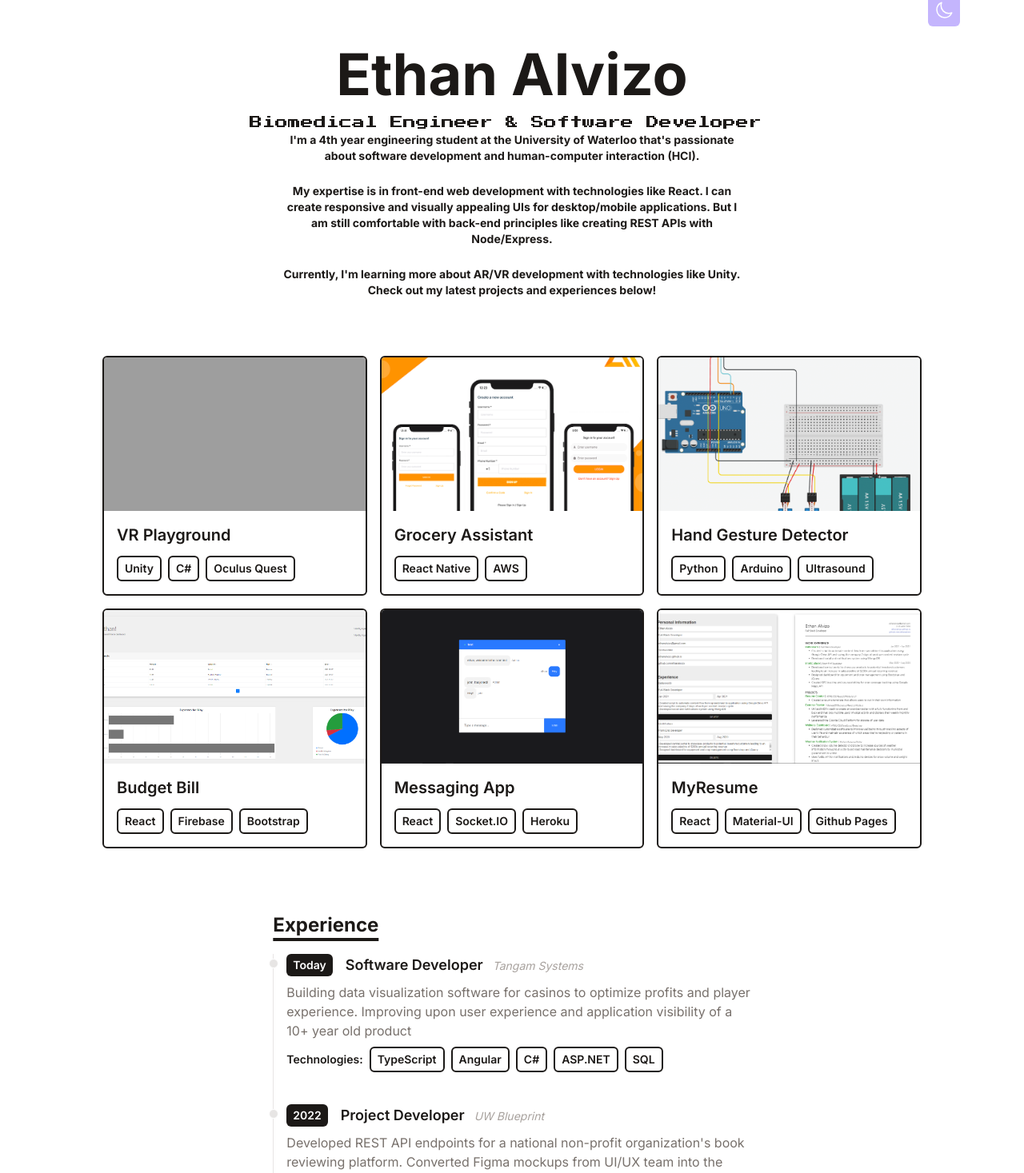
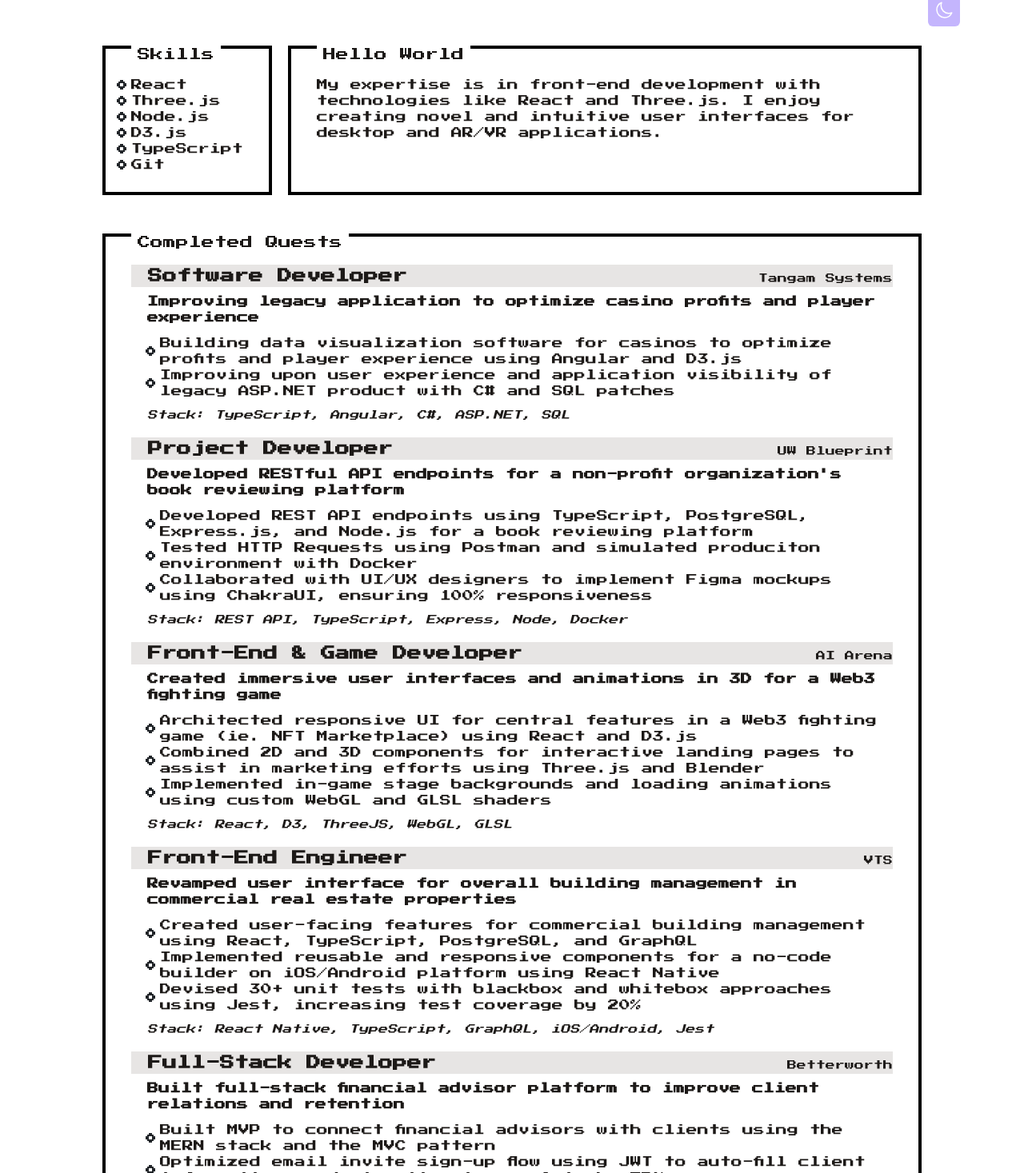
Before and after one commit to ethanalvizo/ethanalvizo.github.io, a React (Vite) app: page / in a window 1280 px wide. Shown: the part 23-1490 px from the top of the page at 80% size. Built offline with nearby package versions, Linux system fonts and the light colour scheme; grey boxes are pictures that could not be loaded.

Commit message:
Implemented intro and experience sections

```diff
--- a/index.html
+++ b/index.html
@@ -15,6 +15,7 @@
       href="https://fonts.googleapis.com/css2?family=Press+Start+2P&display=swap"
       rel="stylesheet"
     />
+    <link href="https://unpkg.com/nes.css/css/nes.css" rel="stylesheet" />
     <link
       rel="stylesheet"
       href="https://cdnjs.cloudflare.com/ajax/libs/font-awesome/6.1.1/css/all.min.css"
--- a/package.json
+++ b/package.json
@@ -12,6 +12,7 @@
     "deploy": "gh-pages -d dist"
   },
   "dependencies": {
+    "nes.css": "^2.3.0",
     "react": "^18.2.0",
     "react-dom": "^18.2.0",
     "react-icons": "^4.7.1",
--- a/src/App.jsx
+++ b/src/App.jsx
@@ -1,5 +1,6 @@
 import React, { useEffect, useState } from "react";
 import Contact from "./components/Contact";
+import Experience from "./components/Experience";
 import Footer from "./components/Footer";
 import Intro from "./components/Intro";
 import Portfolio from "./components/Portfolio";
@@ -71,11 +72,11 @@ function App() {
       >
         {theme === "dark" ? sun : moon}
       </button>
-      <div className="bg-white dark:bg-stone-900 text-stone-900 dark:text-stone-300 min-h-screen font-inter">
+      <div className="bg-white dark:bg-stone-900 text-stone-900 dark:text-stone-300 min-h-screen font-press-start">
         <div className="max-w-5xl w-11/12 mx-auto">
           <Intro />
+          <Experience />
           <Portfolio />
-          <Timeline />
           <Footer />
         </div>
       </div>
--- /dev/null
+++ b/src/components/Experience.jsx
@@ -0,0 +1,24 @@
+import React from "react";
+import timeline from "./data/timeline";
+import ExperienceItem from "./ExperienceItem";
+
+const Experience = () => {
+  return (
+    <div class="nes-container with-title">
+      <p class="title">Completed Quests</p>
+      {timeline.map((exp, idx) => (
+        <ExperienceItem experience={exp} key={idx} />
+      ))}
+    </div>
+    // <div className="flex flex-col md:flex-row justify-center my-20">
+    //   <div className="w-full md:w-7/12">
+    //     <Title>Experience</Title>
+    //     {timeline.map((exp, idx) => (
+    //       <TimelineItem experience={exp} key={idx} />
+    //     ))}
+    //   </div>
+    // </div>
+  );
+};
+
+export default Experience;
--- /dev/null
+++ b/src/components/ExperienceItem.jsx
@@ -0,0 +1,40 @@
+import React, { useState } from "react";
+
+const ExperienceItem = ({ experience, expand }) => {
+  const { year, title, company, stack, summary, details } = experience;
+
+  const [isExpanded, setIsExpanded] = useState(true);
+
+  return (
+    <div className="mb-5">
+      <label className="flex flex-row text-center items-center w-full items-baseline bg-stone-200">
+        <input type="radio" className="nes-radio" name="answer" checked />
+        <span className="flex flex-row w-full justify-between items-baseline">
+          <span className="font-bold text-lg">{title}</span>
+          <span className="text-xs">{company}</span>
+        </span>
+      </label>
+      <p className="text-sm mb-3 ml-5 font-semibold">{summary}</p>
+      {isExpanded && (
+        <div className="lists ml-9 mb-3 font-light text-sm">
+          <ul className="nes-list is-circle text-sm">
+            {details.map((detail) => (
+              <li>{detail}</li>
+            ))}
+          </ul>
+        </div>
+      )}
+      <p className="text-xs italic ml-5">
+        Stack:{" "}
+        {stack.map((tech, idx) => (
+          <span>
+            {tech}
+            {idx !== stack.length - 1 && ","}{" "}
+          </span>
+        ))}
+      </p>
+    </div>
+  );
+};
+
+export default ExperienceItem;
--- a/src/components/Intro.jsx
+++ b/src/components/Intro.jsx
@@ -3,13 +3,39 @@ import { TypeAnimation } from "react-type-animation";
 
 const Intro = () => {
   return (
-    <div className="flex items-center justify-center flex-col text-center pt-20 pb-12">
-      <h1 className="text-4xl md:text-7xl mb-1 md:mb-3 font-bold">
+    <div className="flex flex-row pt-20 pb-12 gap-5">
+      <div className="nes-container with-title">
+        <p className="title">Skills</p>
+        <div className="lists">
+          <ul className="nes-list is-circle text-left text-sm">
+            <li>React</li>
+            <li>Three.js</li>
+            <li>Node.js</li>
+            <li>D3.js</li>
+            <li>TypeScript</li>
+            <li>Git</li>
+          </ul>
+        </div>
+      </div>
+      <div className="nes-container with-title">
+        <p className="title">Hello World</p>
+        <p className="text-sm">
+          My expertise is in front-end development with technologies like React
+          and Three.js. I enjoy creating novel and intuitive user interfaces for desktop and AR/VR applications.
+        </p>
+      </div>
+      {/* <h1 className="text-4xl md:text-7xl mb-1 md:mb-3 font-bold">
         Ethan Alvizo
       </h1>
       <p className=" font-press-start">
         <TypeAnimation
-          sequence={["Biomedical Engineer", 1000, "Biomedical Engineer & Software Developer", 1000]}
+          sequence={[
+            "Biomedical Engineer",
+            1000,
+            "Biomedical Engineer & Software Developer",
+            1000,
+          ]}
+          wrapper="p"
         />
       </p>
       <p className="text-sm max-w-xl mb-6 font-bold">
@@ -26,7 +52,7 @@ const Intro = () => {
       <p className="text-sm max-w-xl mb-6 font-bold">
         Currently, I'm learning more about AR/VR development with technologies
         like Unity. Check out my latest projects and experiences below!
-      </p>
+      </p> */}
     </div>
   );
 };
--- a/src/components/data/timeline.js
+++ b/src/components/data/timeline.js
@@ -5,10 +5,10 @@ export default [
     company: "Tangam Systems",
     stack: ["TypeScript", "Angular", "C#", "ASP.NET", "SQL"],
     summary:
-      "Building data visualization software for casinos to optimize profits and player experience. Improving upon user experience and application visibility of a 10+ year old product",
+      "Improving legacy application to optimize casino profits and player experience",
     details: [
-      "Building data visualization software for caisnos to optimize profits and player experience using Angular and D3.js",
-      "Improving upon user expeirence and application visibility of legacy ASP.NET product with C# and SQL patches",
+      "Building data visualization software for casinos to optimize profits and player experience using Angular and D3.js",
+      "Improving upon user experience and application visibility of legacy ASP.NET product with C# and SQL patches",
     ],
   },
   {
@@ -17,7 +17,7 @@ export default [
     company: "UW Blueprint",
     stack: ["REST API", "TypeScript", "Express", "Node", "Docker"],
     summary:
-      "Developed REST API endpoints for a national non-profit organization's book reviewing platform. Converted Figma mockups from UI/UX team into the codebase, ensuring mobile-responsiveness",
+      "Developed RESTful API endpoints for a non-profit organization's book reviewing platform",
     details: [
       "Developed REST API endpoints using TypeScript, PostgreSQL, Express.js, and Node.js for a book reviewing platform",
       "Tested HTTP Requests using Postman and simulated produciton environment with Docker",
@@ -30,7 +30,7 @@ export default [
     company: "AI Arena",
     stack: ["React", "D3", "ThreeJS", "WebGL", "GLSL"],
     summary:
-      "Combined 2D and 3D components for core features such as the NFT marketplace, leaderboard, and locker room in a Web3 game. Implemented in-game animations for immersion and marketing",
+      "Created immersive user interfaces and animations in 3D for a Web3 fighting game",
     details: [
       "Architected responsive UI for central features in a Web3 fighting game (ie. NFT Marketplace) using React and D3.js",
       "Combined 2D and 3D components for interactive landing pages to assist in marketing efforts using Three.js and Blender",
@@ -43,7 +43,7 @@ export default [
     company: "VTS",
     stack: ["React Native", "TypeScript", "GraphQL", "iOS/Android", "Jest"],
     summary:
-      "Created the primary user flow for room booking and building management in commercial real estate. Implemented reusable and responsive components for iOS and Android platform",
+      "Revamped user interface for overall building management in commercial real estate properties",
     details: [
       "Created user-facing features for commercial building management using React, TypeScript, PostgreSQL, and GraphQL",
       "Implemented reusable and responsive components for a no-code builder on iOS/Android platform using React Native",
@@ -56,7 +56,7 @@ export default [
     company: "Betterworth",
     stack: ["MongoDB", "Express", "React", "Node", "Material-UI"],
     summary:
-      "Revamped UI and built friends/invite system for a platform to improve financial advisor-client relations. Accelerated release cycle by automating revision of platform copywrite",
+      "Built full-stack financial advisor platform to improve client relations and retention",
     details: [
       "Built MVP to connect financial advisors with clients using the MERN stack and the MVC pattern",
       "Optimized email invite sign-up flow using JWT to auto-fill client information, reducing time to complete by 75%",
@@ -69,7 +69,7 @@ export default [
     company: "IntelliCulture",
     stack: ["HTML", "CSS", "JavaScript", "Bootstrap", "Git"],
     summary:
-      "Prototyped equipment maintenance dashboard that collected vehicle information and automatically scheduled service appointments, reducing farmer's repair costs by $10,000/year",
+      "Implemented user interface of an equipment maintenance scheduling dashboard for farmers",
     details: [
       "Developed equipment maintenance dashboard using HTML, CSS, JavaScript, and Geotab GO Devices to collect vehicle information and automatically schedule service appointments, reducing farmers' repair costs by $10,000/year",
       "Prototyped vehicle path tracker to prevent missed crop coverage using Google Maps API",
```
Also changed, not shown: 1 other file (tests, documents, lock files or other folders).
